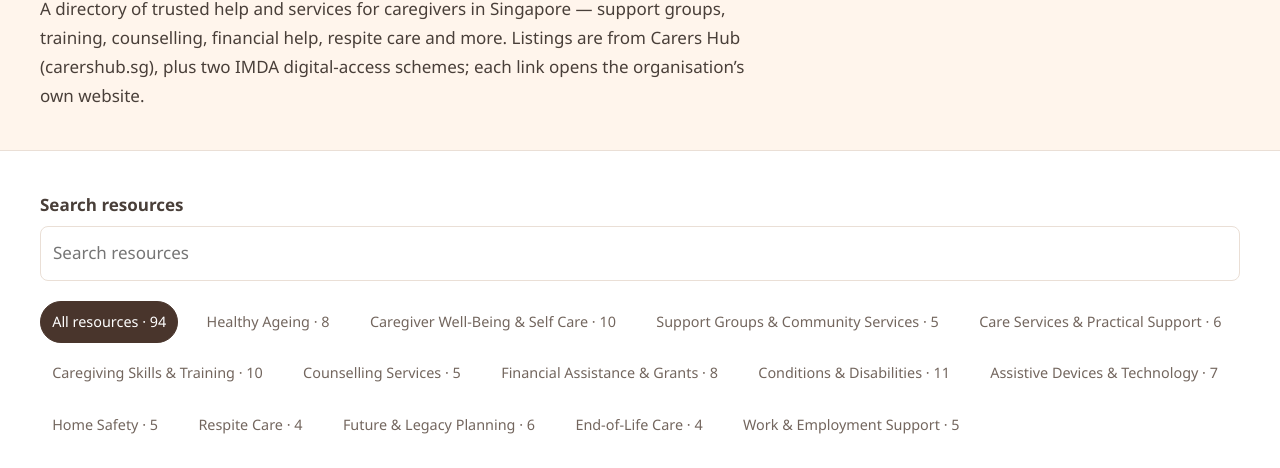
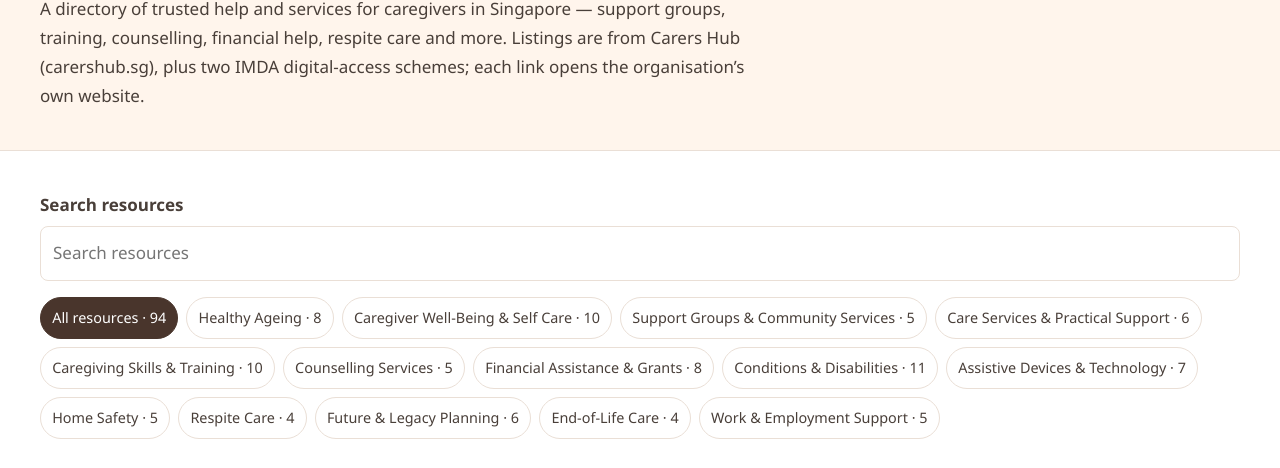
Before and after one commit to nicholas24042626/p3h-website, a plain HTML site: page caregiver-resources.html in a window 1280 px wide. Shown: the part 265-733 px from the top of the page. Drawn offline with Linux system fonts and the light colour scheme.

Commit message:
Simplify search, add filter borders, add IMDA digital-access links

```diff
--- a/css/caregiver-resources.css
+++ b/css/caregiver-resources.css
@@ -2,7 +2,10 @@
    and category conventions from assistance.html / refinements.css. */
 .resource-search { margin-bottom: 1rem; }
 .resource-search label { margin-bottom: .35rem; }
-.resource-filters { margin-top: 0; }
+.scheme-key.resource-filters { gap: .5rem; margin-top: 0; }
+.resource-filters .scheme-filter { border-color: var(--line); background: var(--white); color: var(--ink); }
+.resource-filters .scheme-filter:hover, .resource-filters .scheme-filter:focus-visible { border-color: var(--orange-dark); background: var(--white); color: var(--ink); }
+.resource-filters .scheme-filter.is-active { border-color: var(--blue-900); background: var(--blue-900); color: var(--white); }
 .resource-category + .resource-category { margin-top: 2.5rem; padding-top: 2rem; border-top: 1px solid var(--line); }
 .resource-category > h2 { font-size: clamp(1.4rem, 2.5vw, 1.8rem); margin-bottom: 0; }
 .resource-count { font-size: .85rem; color: var(--muted); font-weight: 600; }
```
